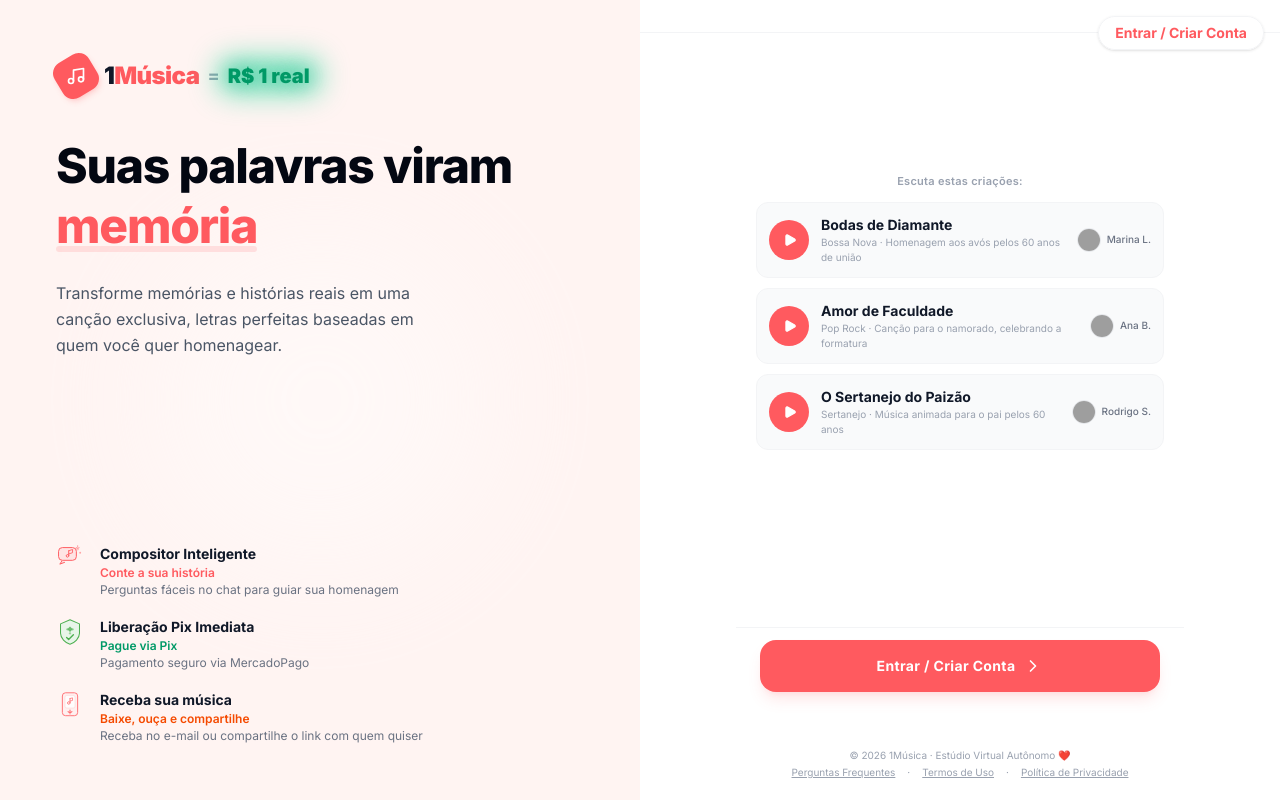
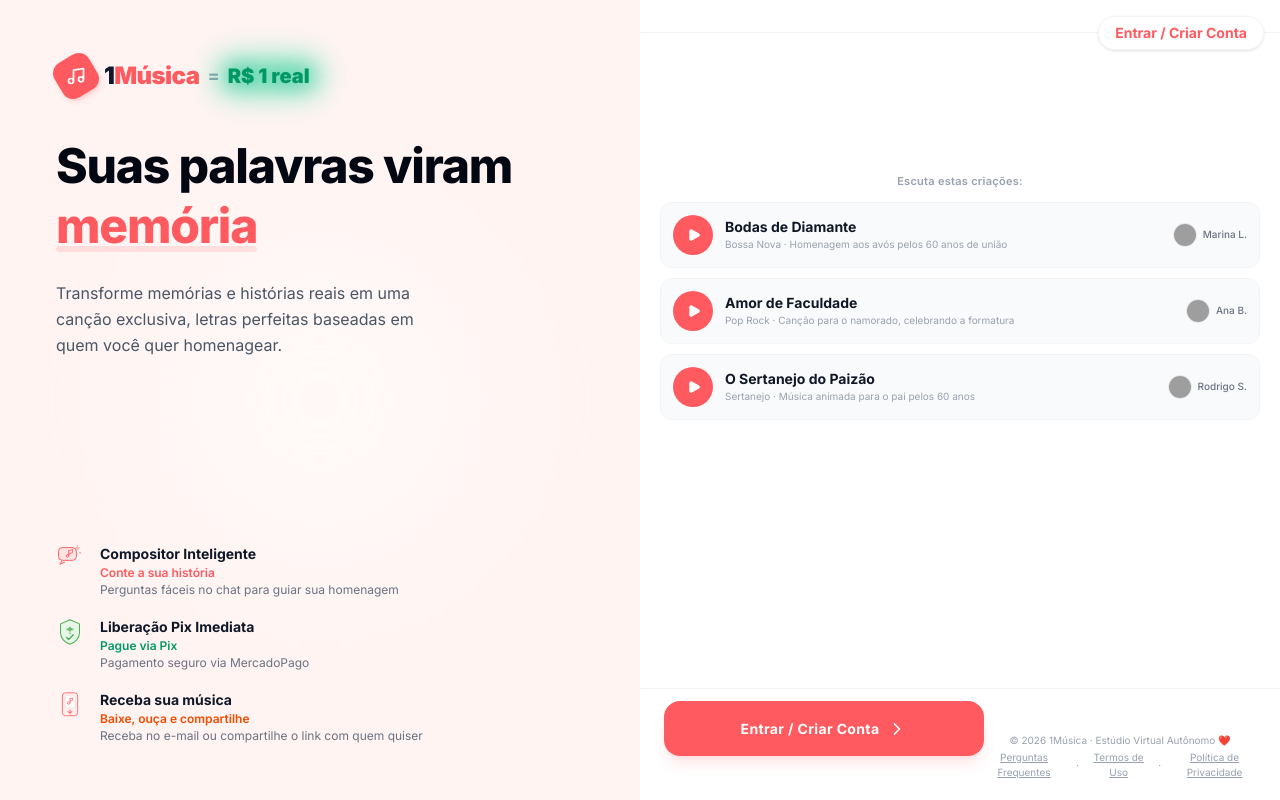
Before and after one commit to paulpessoa/umamusica, a React (Vite) app: page / in a window 1280 px wide. Built offline with nearby package versions, Linux system fonts and the light colour scheme; grey boxes are pictures that could not be loaded.

Commit message:
feat: restore full main content width, constrain only button widths to max-w-xs

```diff
--- a/src/components/MobileFrame.tsx
+++ b/src/components/MobileFrame.tsx
@@ -324,7 +324,7 @@ export default function MobileFrame({ children }: { children: React.ReactNode })
               </div>
             </header>
 
-            <main id="app-main-content" className="flex-1 flex flex-col min-h-0 relative bg-white w-full max-w-md mx-auto">
+            <main id="app-main-content" className="flex-1 flex flex-col min-h-0 relative bg-white">
               {children}
             </main>
           </div>
--- a/src/pages/Home.tsx
+++ b/src/pages/Home.tsx
@@ -222,10 +222,10 @@ export default function Home() {
           </div>
         </div>
 
-        <div className="shrink-0 px-6 pt-3 pb-5 space-y-4 lg:space-y-6 border-t border-gray-100 bg-white">
+        <div className="shrink-0 px-6 pt-3 pb-5 space-y-4 lg:space-y-6 border-t border-gray-100 bg-white flex justify-center">
           <button
             onClick={handleStart}
-            className="w-full bg-[#FF5A5F] hover:bg-[#e04f53] text-white font-bold py-4 px-4 rounded-2xl shadow-lg shadow-[#FF5A5F]/15 flex items-center justify-center gap-2 text-sm tracking-wide transition-all cursor-pointer"
+            className="w-full max-w-xs bg-[#FF5A5F] hover:bg-[#e04f53] text-white font-bold py-4 px-4 rounded-2xl shadow-lg shadow-[#FF5A5F]/15 flex items-center justify-center gap-2 text-sm tracking-wide transition-all cursor-pointer"
           >
             {user ? "Continuar Criação" : "Entrar / Criar Conta"}
             <ChevronRight className="w-5 h-5" />
--- a/src/pages/Login.tsx
+++ b/src/pages/Login.tsx
@@ -98,7 +98,7 @@ export default function Login() {
                 <button
                   onClick={sendOtp}
                   disabled={loading}
-                  className="w-full py-4 bg-[#FF5A5F] text-white rounded-xl font-medium shadow-[0_4px_14px_rgba(255,90,95,0.3)] hover:shadow-[0_6px_20px_rgba(255,90,95,0.4)] active:scale-[0.98] transition-all disabled:opacity-70 flex items-center justify-center gap-2"
+                  className="w-full max-w-xs mx-auto py-4 bg-[#FF5A5F] text-white rounded-xl font-medium shadow-[0_4px_14px_rgba(255,90,95,0.3)] hover:shadow-[0_6px_20px_rgba(255,90,95,0.4)] active:scale-[0.98] transition-all disabled:opacity-70 flex items-center justify-center gap-2"
                 >
                   {loading ? "Enviando..." : "Receber Código"}
                   {!loading && <ArrowRight className="w-5 h-5" />}
@@ -134,7 +134,7 @@ export default function Login() {
                 <button
                   onClick={verifyOtp}
                   disabled={loading}
-                  className="w-full py-4 bg-[#FF5A5F] text-white rounded-xl font-medium shadow-[0_4px_14px_rgba(255,90,95,0.3)] hover:shadow-[0_6px_20px_rgba(255,90,95,0.4)] active:scale-[0.98] transition-all disabled:opacity-70"
+                  className="w-full max-w-xs mx-auto py-4 bg-[#FF5A5F] text-white rounded-xl font-medium shadow-[0_4px_14px_rgba(255,90,95,0.3)] hover:shadow-[0_6px_20px_rgba(255,90,95,0.4)] active:scale-[0.98] transition-all disabled:opacity-70 flex items-center justify-center"
                 >
                   {loading ? "Verificando..." : "Entrar"}
                 </button>
```
